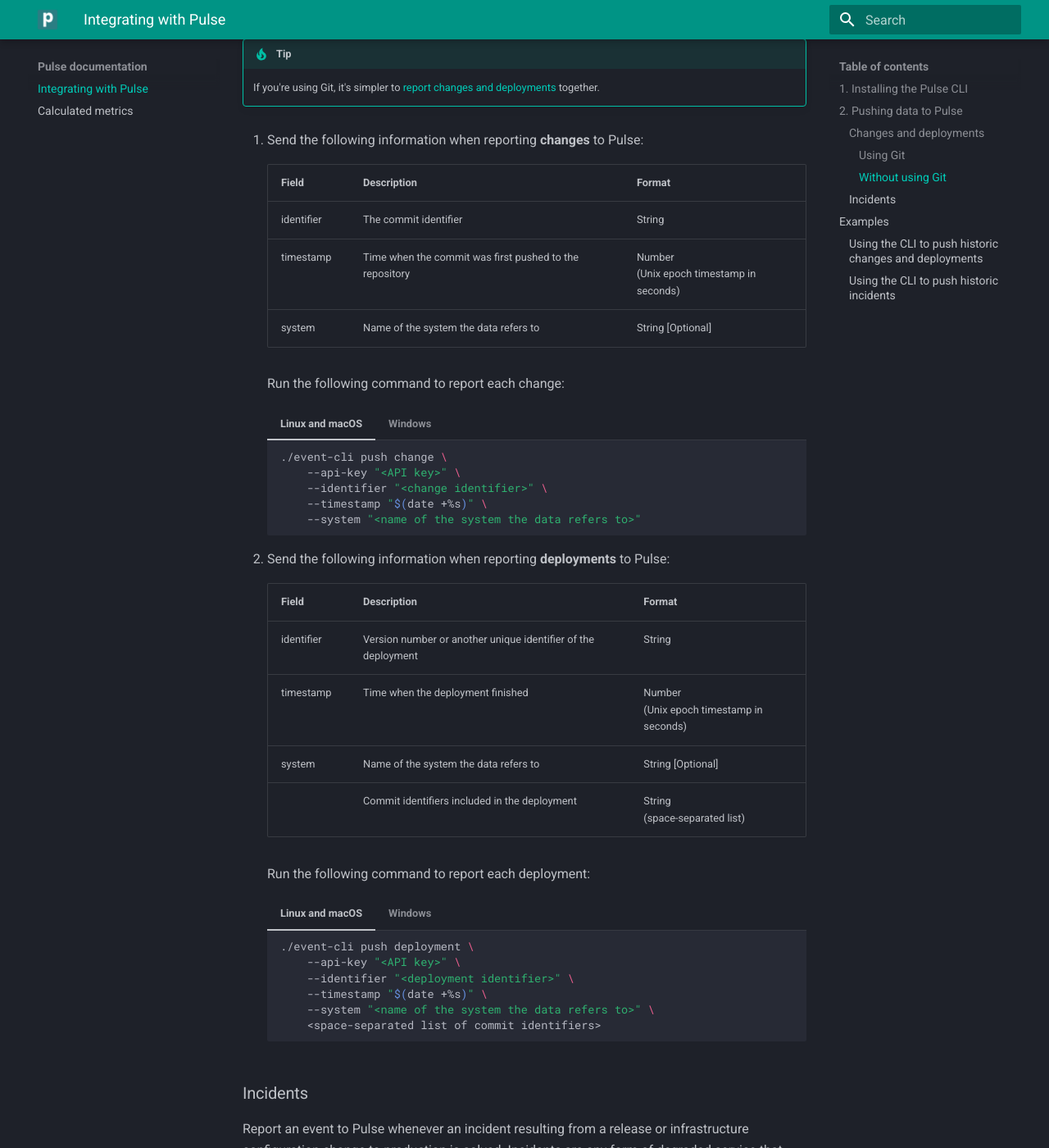
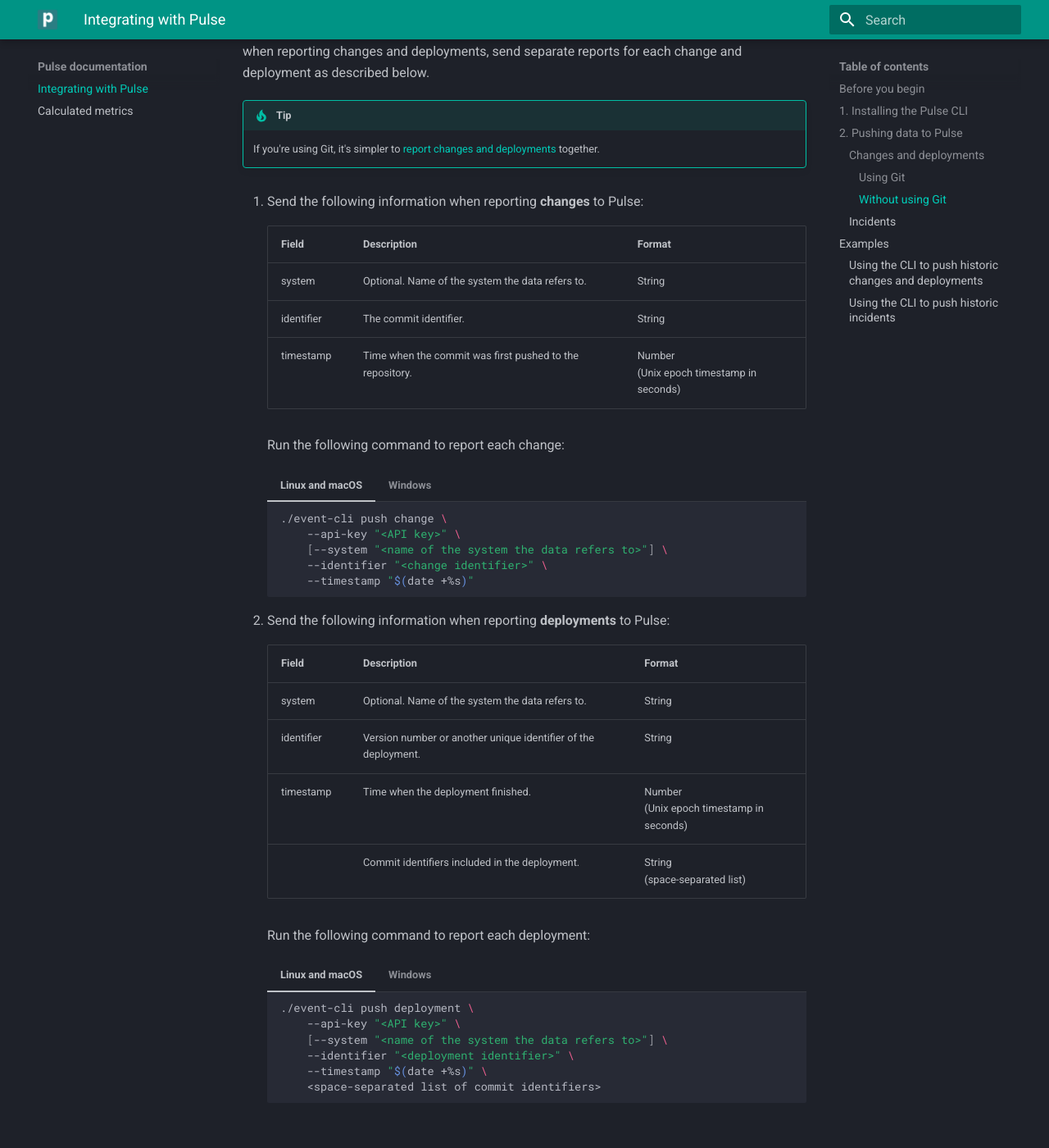
Before and after one commit to codacy/pulse-user-docs, an MkDocs documentation site: the page built from docs/index.md, in a window 1280 px wide and 1400 px high, scrolled down 3097 px. Shown: the whole window at 82% size. Built offline with MkDocs 1.6.1 and Material for MkDocs 9.7.7, drawn with Linux system fonts in a browser that asks for light colours; some of the changed text lies outside the part shown.

````diff
--- a/docs/index.md
+++ b/docs/index.md
@@ -2,7 +2,7 @@
 
 Pulse displays metrics that provide insights about the current and historic performance of your software delivery process. To calculate these metrics, Pulse must collect information from key events of your particular software development workflow.
 
-A system is a partition of your organization. Depending on your use case it can be a service, a repository or any other entity or group of entities in your organization. Currently Pulse does not use this information, but as we develop new features this will be used to show scoped views of your organization's data.
+## Before you begin
 
 Currently, Pulse supports a push-based integration with your workflow and the recommended way of sending the necessary data to Pulse is by using the Pulse CLI.
 
@@ -96,10 +99,10 @@ If you're using Git, send the following information when reporting **changes and
 
 | Field                   | Description                                                                             | Format                                       |
 | ----------------------- | --------------------------------------------------------------------------------------- | -------------------------------------------- |
-| previous deployment ref | Git reference of the previous deployment.<br/>This can be a tag or a commit identifier. | String                                       |
-| identifier              | Version number or another unique identifier of the deployment                           | String                                       |
-| timestamp               | Time when the deployment finished                                                       | Number<br/>(Unix epoch timestamp in seconds) |
-| system                  | Name of the system the data refers to                                                   | String [Optional]                            |
+| system                  | Optional. Name of the system the data refers to.                                        | String                                       |
+| previous-deployment-ref | Git reference of the previous deployment.<br/>This can be a tag or a commit identifier. | String                                       |
+| identifier              | Version number or another unique identifier of the deployment.                          | String                                       |
+| timestamp               | Time when the deployment finished.                                                      | Number<br/>(Unix epoch timestamp in seconds) |
 
 Run the following command to report a deployment and its changes:
 
@@ -109,10 +112,10 @@ Run the following command to report a deployment and its changes:
     cd <local Git repository directory>
     ./event-cli push git deployment \
         --api-key "<API key>" \
+        [--system "<name of the system the data refers to>"] \
         --previous-deployment-ref "<previous deployment ref>" \
         --identifier "<deployment identifier>" \
-        --timestamp "$(date +%s)" \
-        --system "<name of the system the data refers to>"
+        --timestamp "$(date +%s)"
     ```
 
 === "Windows"
@@ -121,10 +124,10 @@ Run the following command to report a deployment and its changes:
     cd <local Git repository directory>
     event-cli.exe push git deployment \
         --api-key "<API key>" \
+        [--system "<name of the system the data refers to>"] \
         --previous-deployment-ref "<previous deployment ref>" \
         --identifier "<deployment identifier>" \
-        --timestamp "<timestamp>" \
-        --system "<name of the system the data refers to>"
+        --timestamp "<timestamp>"
     ```
 The command automatically reports all commits done between the previous deployment and the `HEAD` of the Git repository as changes that belong to the deployment being reported.
 
@@ -137,11 +140,11 @@ If you don't use Git or prefer to have more fine-grained control over the inform
 
 1.  Send the following information when reporting **changes** to Pulse:
 
-    | Field      | Description                                             | Format                                       |
-    | ---------- | ------------------------------------------------------- | -------------------------------------------- |
-    | identifier | The commit identifier                                   | String                                       |
-    | timestamp  | Time when the commit was first pushed to the repository | Number<br/>(Unix epoch timestamp in seconds) |
-    | system     | Name of the system the data refers to                   | String [Optional]                            |
+    | Field      | Description                                              | Format                                       |
+    | ---------- | -------------------------------------------------------- | -------------------------------------------- |
+    | system     | Optional. Name of the system the data refers to.         | String                                       |
+    | identifier | The commit identifier.                                   | String                                       |
+    | timestamp  | Time when the commit was first pushed to the repository. | Number<br/>(Unix epoch timestamp in seconds) |
 
     Run the following command to report each change:
 
@@ -149,28 +152,28 @@ If you don't use Git or prefer to have more fine-grained control over the inform
         ```sh
         ./event-cli push change \
             --api-key "<API key>" \
+            [--system "<name of the system the data refers to>"] \
             --identifier "<change identifier>" \
-            --timestamp "$(date +%s)" \
-            --system "<name of the system the data refers to>"
+            --timestamp "$(date +%s)"
         ```
 
     === "Windows"
         ```sh
         event-cli.exe push change \
             --api-key "<API key>" \
+            [--system "<name of the system the data refers to>"] \
             --identifier "<change identifier>" \
-            --timestamp "<timestamp>" \
-            --system "<name of the system the data refers to>"
+            --timestamp "<timestamp>"
         ```
 
 1.  Send the following information when reporting **deployments** to Pulse:
 
-    | Field      | Description                                                   | Format                                       |
-    | ---------- | ------------------------------------------------------------- | -------------------------------------------- |
-    | identifier | Version number or another unique identifier of the deployment | String                                       |
-    | timestamp  | Time when the deployment finished                             | Number<br/>(Unix epoch timestamp in seconds) |
-    | system     | Name of the system the data refers to                         | String [Optional]                            |
-    |            | Commit identifiers included in the deployment                 | String<br/>(space-separated list)            |
+    | Field      | Description                                                    | Format                                       |
+    | ---------- | -------------------------------------------------------------- | -------------------------------------------- |
+    | system     | Optional. Name of the system the data refers to.               | String                                       |
+    | identifier | Version number or another unique identifier of the deployment. | String                                       |
+    | timestamp  | Time when the deployment finished.                             | Number<br/>(Unix epoch timestamp in seconds) |
+    |            | Commit identifiers included in the deployment.                 | String<br/>(space-separated list)            |
 
     Run the following command to report each deployment:
 
@@ -178,9 +181,9 @@ If you don't use Git or prefer to have more fine-grained control over the inform
         ```sh
         ./event-cli push deployment \
             --api-key "<API key>" \
+            [--system "<name of the system the data refers to>"] \
             --identifier "<deployment identifier>" \
             --timestamp "$(date +%s)" \
-            --system "<name of the system the data refers to>" \
             <space-separated list of commit identifiers>
         ```
 
@@ -188,9 +191,9 @@ If you don't use Git or prefer to have more fine-grained control over the inform
         ```sh
         event-cli.exe push deployment \
             --api-key "<API key>" \
+            [--system "<name of the system the data refers to>"] \
             --identifier "<deployment identifier>" \
             --timestamp "<timestamp>" \
-            --system "<name of the system the data refers to>" \
             <space-separated list of commit identifiers>
         ```
 
@@ -207,12 +210,12 @@ Pulse uses these reports to calculate the metrics [Median time to recovery](metr
 
 Send the following information when reporting **incidents** to Pulse:
 
-| Field             | Description                                    | Format                                       |
-| ----------------- | ---------------------------------------------- | -------------------------------------------- |
-| identifier        | A unique identifier of the incident            | String                                       |
-| timestampCreated  | Time when the incident started or was detected | Number<br/>(Unix epoch timestamp in seconds) |
-| timestampResolved | Time when the incident was resolved            | Number<br/>(Unix epoch timestamp in seconds) |
-| system            | Name of the system the data refers to          | String [Optional]                            |
+| Field             | Description                                      | Format                                       |
+| ----------------- | ------------------------------------------------ | -------------------------------------------- |
+| system            | Optional. Name of the system the data refers to. | String                                       |
+| identifier        | A unique identifier of the incident.             | String                                       |
+| timestampCreated  | Time when the incident started or was detected.  | Number<br/>(Unix epoch timestamp in seconds) |
+| timestampResolved | Time when the incident was resolved.             | Number<br/>(Unix epoch timestamp in seconds) |
 
 Run the following command to report each incident:
 
@@ -220,20 +223,20 @@ Run the following command to report each incident:
     ```sh
     ./event-cli push incident \
         --api-key "<API key>" \
+        [--system "<name of the system the data refers to>"] \
         --identifier "<incident identifier>" \
         --timestampCreated "<timestampCreated>" \
-        --timestampResolved "$(date +%s)" \
-        --system "<name of the system the data refers to>"
+        --timestampResolved "$(date +%s)"
     ```
 
 === "Windows"
     ```sh
     event-cli.exe push incident \
         --api-key "<API key>" \
+        [--system "<name of the system the data refers to>"] \
         --identifier "<incident identifier>" \
         --timestampCreated "<timestampCreated>" \
-        --timestampResolved "<timestampResolved>" \
-        --system "<name of the system the data refers to>"
+        --timestampResolved "<timestampResolved>"
     ```
 
 ## Examples
````
Also changed, not shown: other parts of docs/index.md (+3 -0 lines).
